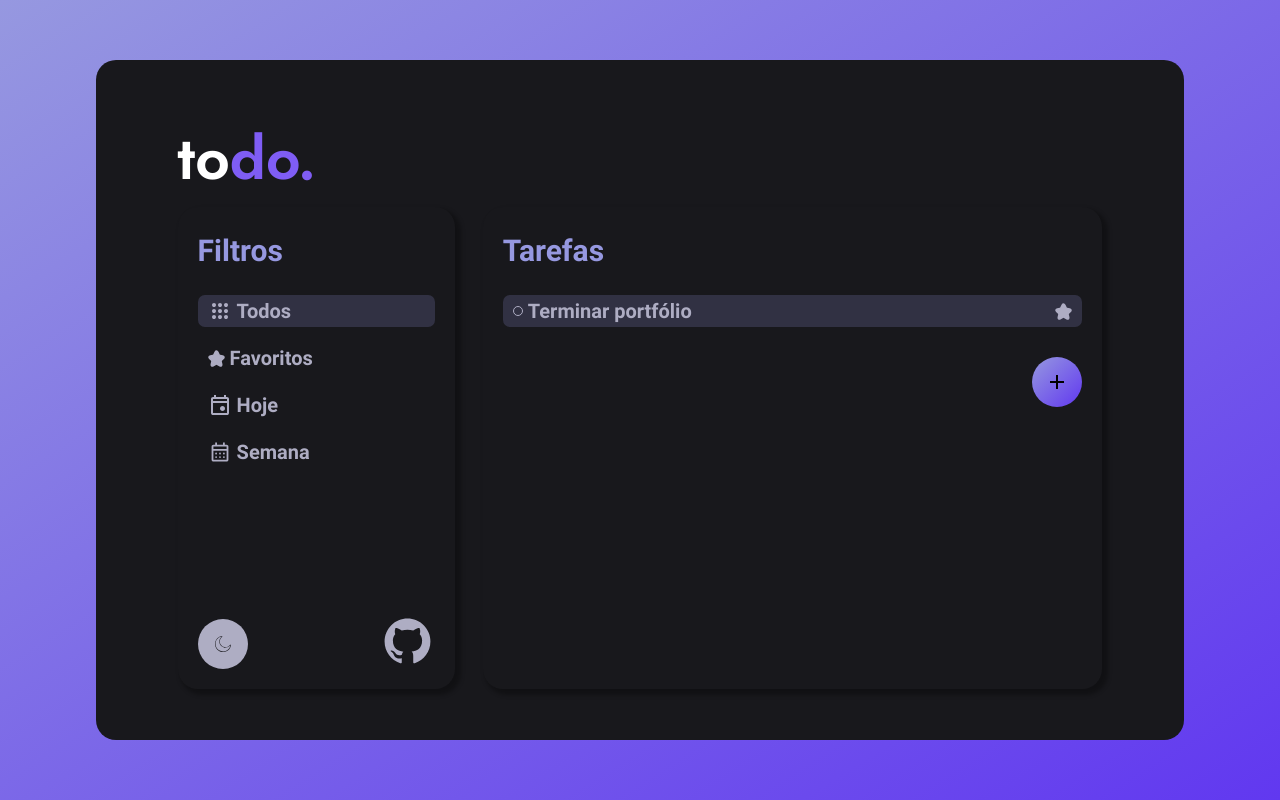
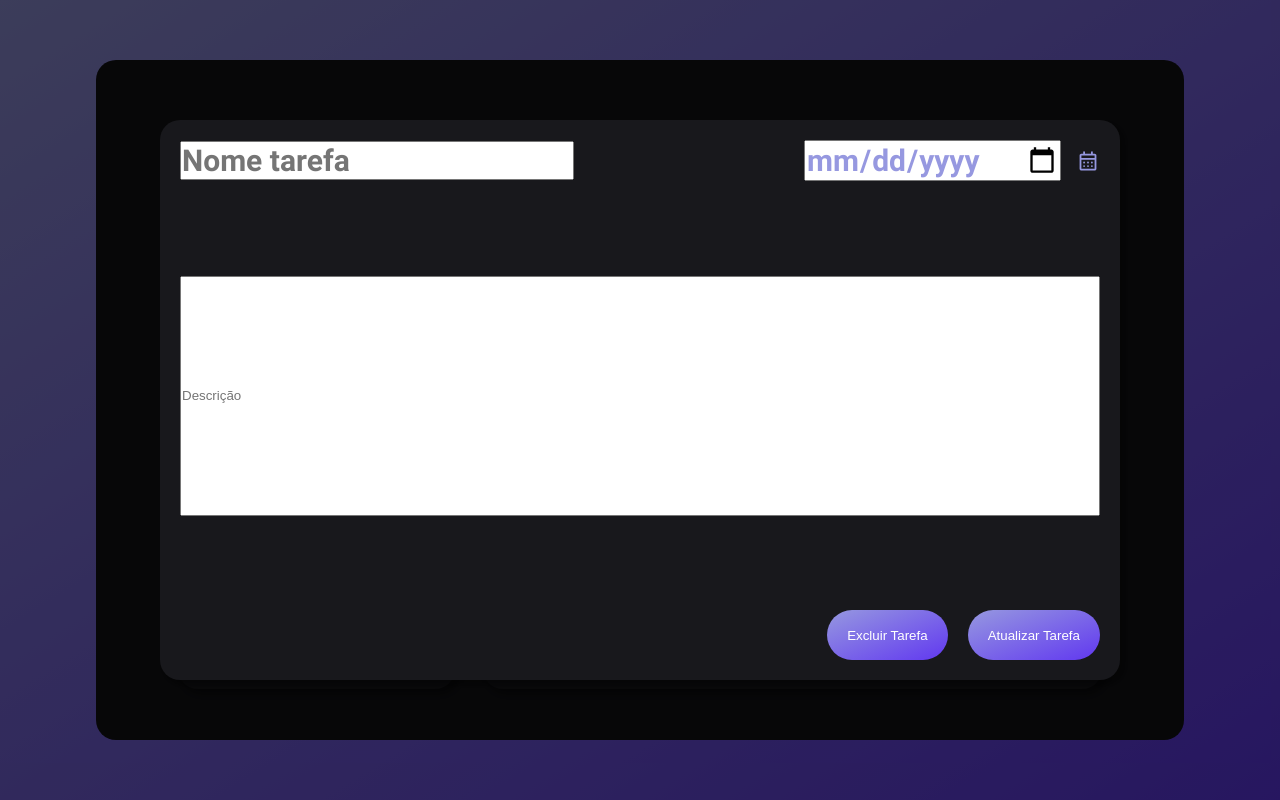
Before and after one commit to Filipe-Gois/to-do-list, a plain HTML site: page index.html in a window 1280 px wide. Both pictures are taken after a click on the button 1057 px from the left and 382 px from the top of the page. Drawn offline with Linux system fonts and the light colour scheme.

Commit message:
modal implementado. Terminar de estilizar seus componentes filhos

```diff
--- a/assets/js/classes/Tarefa.js
+++ b/assets/js/classes/Tarefa.js
@@ -1,7 +1,14 @@
-class Tarefa {
+export class Tarefa {
   constructor(nome, descricao, data) {
     this.nome = nome;
     this.descricao = descricao;
     this.data = data;
+    this.favoritada = false;
+  }
+  favoritar() {
+    this.favoritada = true;
+  }
+  desfavoritar() {
+    this.favoritada = false;
   }
 }
--- a/assets/js/index.js
+++ b/assets/js/index.js
@@ -2,12 +2,50 @@
 //<div class="tarefas-box">
 // <!-- adicionados via js -->
 //HTML
+
+import { Tarefa } from "./classes/Tarefa.js";
+
+const urlApi = ``;
+
+const fadeDiv = document.querySelector("#fade");
+const modal = document.querySelector("#modal");
+const openModal = document.querySelector(".btn-abrir-modal");
+const filtroSelecionadoClasse = "filtro-selecionado";
+const filtrosItens = [...document.querySelectorAll(".filtro-conteudo")];
+
+const toggleModal = () =>
+  [modal, fadeDiv].map((e) => e.classList.toggle("hide"));
+
+[openModal, fadeDiv].map((el) =>
+  el.addEventListener("click", () => toggleModal())
+);
+
+//lógica para alterar filtro de tarefas
+filtrosItens.map((filtro) => {
+  filtro.addEventListener("click", (e) => {
+    filtrosItens.map((item) => item.classList.remove(filtroSelecionadoClasse));
+
+    filtro.classList.add(filtroSelecionadoClasse);
+  });
+});
 
 document.addEventListener("DOMContentLoaded", () => {
   const themeSwitcher = document.querySelector(".my-body");
 
   themeSwitcher.addEventListener("change", (e) => {
     document.body.classList.toggle("light-theme");
-    console.log(document.body.classList);
   });
 });
+
+const adicionarTarefa = async () => {
+  try {
+    // const novaTarefa = new Tarefa();
+    // await fetch(urlApi, { method: "POST", body: novaTarefa });
+  } catch (error) {
+    console.log(error);
+  }
+};
+
+const t1 = new Tarefa("sla", "sakjhdasd", "14/01/2007");
+t1.favoritar();
+console.log(t1);
--- a/assets/sass/components/_button.sass
+++ b/assets/sass/components/_button.sass
@@ -5,6 +5,19 @@
     @include mixins.button-style()
     margin-top: 30px
 
-.btn-adicionar-tarefa
+.btn-abrir-modal
     width: 50px
     height: 50px
+    transition: 0.4s
+
+    &:hover
+        opacity: 0.7
+    // position: absolute
+    // bottom: 16vh
+
+.btn-adicionar-tarefa
+    padding: 0 20px
+    width: max-content
+    max-width: 150px
+    color: variables.$white-color
+    margin: 0
--- a/assets/sass/components/_container.sass
+++ b/assets/sass/components/_container.sass
@@ -28,9 +28,9 @@
 
 .tarefas-section
     width: 67% !important
-    height: max-content
-    max-height: 10vh // Definindo um max-height fixo
-    overflow: auto // Garantindo que o overflow seja tratado corretamente
+    height: 100%
+    max-height: 10vh
+    overflow: auto
 
 .tarefas-box
     width: 100%
--- a/assets/sass/components/_input.sass
+++ b/assets/sass/components/_input.sass
@@ -22,10 +22,10 @@
             fill: var(--tertiary-dark-to-primary-light)
             stroke: var(--tertiary-dark-to-primary-light)
 
-        g
-            path
-            // fill: #f00
-                fill: var(--tertiary-dark-to-primary-light)
+        // g
+        //     path
+        //     // fill: #f00
+        //         fill: var(--tertiary-dark-to-primary-light)
 
     input[type="radio"]
         display: none
@@ -74,3 +74,8 @@
 .tarefa-favoritada
     fill: var(--tertiary-dark-to-primary-light)
     stroke: var(--tertiary-dark-to-primary-light)
+
+
+.descricao-tarefa
+    width: 100%
+    height: 30vh
--- /dev/null
+++ b/assets/sass/components/_modal.sass
@@ -0,0 +1,65 @@
+@use "../abstracts/_variables" as variables
+@use "../abstracts/_mixins" as mixins
+
+#fade,#modal
+    transition: .5s
+    opacity: 1
+    pointer-events: all
+
+#fade
+    position: fixed
+    top: 0
+    left: 0
+    width: 100%
+    height: 100%
+    background-color: rgba(0,0 ,0 ,0.6 )
+    z-index: 5
+
+#modal
+    position: fixed
+    left: 50%
+    top: 50%
+    width: 75%
+    height: 70%
+    //faz o modal centralizar
+    transform: translate(-50%, -50%)
+    z-index: 10
+
+    @include mixins.background-card-style()
+
+    form
+        width: 100%
+        height: 100%
+        display: flex
+        flex-direction: column
+        justify-content: space-between
+
+.modal-header
+    display: flex
+    justify-content: space-between
+
+    .modal-header--data,.modal-header--nome
+        display: flex
+        @include  mixins.flex-center()
+        gap: 15px
+
+    svg
+        fill: var(--tertiary-dark-to-primary-light)
+        path
+            // fill: #f00
+            // stroke: red
+            fill: var(--secondary-dark-to-primary-light)
+            stroke: var(--secondary-dark-to-primary-light)
+
+.modal-footer
+    width: 100%
+    display: flex
+    justify-content: flex-end
+    gap: 20px
+
+#fade.hide, #modal.hide
+    opacity: 0
+    pointer-events: none
+
+#modal.hide
+    top: 0
--- a/assets/sass/layout/_main.sass
+++ b/assets/sass/layout/_main.sass
@@ -4,6 +4,6 @@
 main
     width: 85vw
     height: 85vh
-    background-color: var(--background-color-v2)
+    background-color: var(--background-color-v1)
     border-radius: 20px
     @include mixins.flex-center()
--- a/assets/sass/main.sass
+++ b/assets/sass/main.sass
@@ -14,11 +14,15 @@
 @use "./components/_toggle-theme"
 @use "./components/_button"
 @use "./components/_input"
+@use "./components/_modal"
 
 //layout
 @use "./layout/_main.sass"
 @use "./layout/_grid-layout"
 @use "./layout/_header"
 
+//themes
+@use "./themes/_theme"
 
-@use "./themes/_theme"
+//vendors
+@use "./vendors/_bootstrap"
--- a/assets/sass/themes/_theme.sass
+++ b/assets/sass/themes/_theme.sass
@@ -17,6 +17,7 @@
     --font-text-size: 20px
 
 .light-theme
+
     --background-color-v1: #E8E8E8
     --background-color-v2: #F3F3F3
     --primary-dark-to-primary-light: #6138F0
--- a/index.html
+++ b/index.html
@@ -4,7 +4,7 @@
     <meta charset="UTF-8" />
     <meta name="viewport" content="width=device-width, initial-scale=1.0" />
     <title>Todo.</title>
-    <script src="assets/js/index.js" defer></script>
+    <script type="module" src="assets/js/index.js" defer></script>
     <link rel="stylesheet" href="assets/css/main.css" />
   </head>
   <body>
@@ -207,7 +207,7 @@
                   </div>
               </div>
 
-                <button class="btn btn-adicionar-tarefa">
+                <button class="btn btn-abrir-modal">
                   <svg
                     xmlns="http://www.w3.org/2000/svg"
                     height="24px"
@@ -223,6 +223,34 @@
               </div>
             </section>
           </section>
+
+          <!-- MODAL COMPONENT -->
+          <div class="hide" id="fade"></div>
+          <div class="hide" id="modal">
+            <form action="">
+            <div class="modal-header">
+              <div class="modal-header--nome">
+                <input class="sub-titulo" placeholder="Nome tarefa" type="text">
+                <!-- svg com o pen -->
+              </div>
+              <div class="modal-header--data">
+                <input class="sub-titulo" placeholder="Data Tarefa" type="date">
+                <svg xmlns="http://www.w3.org/2000/svg" height="24px" viewBox="0 -960 960 960" width="24px" fill="#AEADC3">
+                  <path
+                      d="M216-96q-29.7 0-50.85-21.5Q144-139 144-168v-528q0-29 21.15-50.5T216-768h72v-96h72v96h240v-96h72v96h72q29.7 0 50.85 21.5Q816-725 816-696v528q0 29-21.15 50.5T744-96H216Zm0-72h528v-360H216v360Zm0-432h528v-96H216v96Zm0 0v-96 96Zm264.21 216q-15.21 0-25.71-10.29t-10.5-25.5q0-15.21 10.29-25.71t25.5-10.5q15.21 0 25.71 10.29t10.5 25.5q0 15.21-10.29 25.71t-25.5 10.5Zm-156 0q-15.21 0-25.71-10.29t-10.5-25.5q0-15.21 10.29-25.71t25.5-10.5q15.21 0 25.71 10.29t10.5 25.5q0 15.21-10.29 25.71t-25.5 10.5Zm312 0q-15.21 0-25.71-10.29t-10.5-25.5q0-15.21 10.29-25.71t25.5-10.5q15.21 0 25.71 10.29t10.5 25.5q0 15.21-10.29 25.71t-25.5 10.5Zm-156 144q-15.21 0-25.71-10.29t-10.5-25.5q0-15.21 10.29-25.71t25.5-10.5q15.21 0 25.71 10.29t10.5 25.5q0 15.21-10.29 25.71t-25.5 10.5Zm-156 0q-15.21 0-25.71-10.29t-10.5-25.5q0-15.21 10.29-25.71t25.5-10.5q15.21 0 25.71 10.29t10.5 25.5q0 15.21-10.29 25.71t-25.5 10.5Zm312 0q-15.21 0-25.71-10.29t-10.5-25.5q0-15.21 10.29-25.71t25.5-10.5q15.21 0 25.71 10.29t10.5 25.5q0 15.21-10.29 25.71t-25.5 10.5Z" />
+              </svg>
+              </div>
+
+            </div>
+            <div class="modal-body">
+              <input class="descricao-tarefa" type="text" placeholder="Descrição">
+            </div>
+            <div class="modal-footer">
+              <button class="btn btn-adicionar-tarefa">Excluir Tarefa</button>
+              <button class="btn btn-adicionar-tarefa">Atualizar Tarefa</button>
+            </div>
+          </form>
+          </div>
         </div>
       </div>
     </main>
```
Also changed, not shown: assets/css/main.css, assets/sass/vendors/_bootstrap.sass (added), 1 other file.
